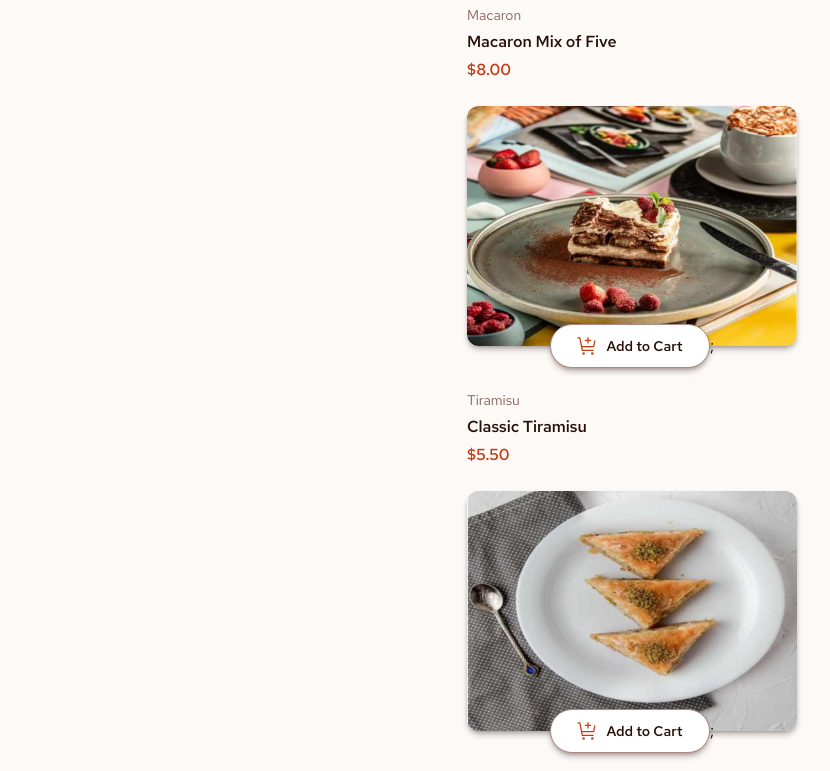
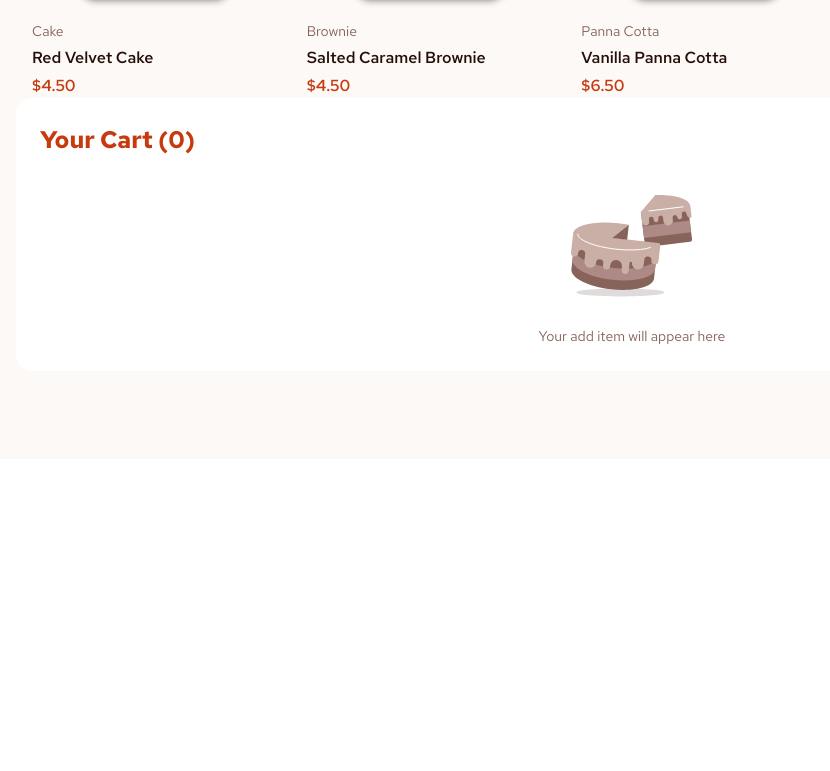
Before and after one commit to rf1303/Product-List-With-Cart, a React (Vite) app: page / in a window 1280 px wide. Shown: the part 1229-2000 px from the top of the page, without its empty margins (8-838 px from the left). After the commit the page ends 1688 px from the top, so only its background shows below. Built offline with nearby package versions, Linux system fonts and the light colour scheme.

Commit message:
youtcartadd empty

```diff
--- a/src/ButtonsCarts.jsx
+++ b/src/ButtonsCarts.jsx
@@ -8,7 +8,6 @@ export function cartReducer(state, action) {
             const cartProducts = state.items.find(
                 item => item.name === action.payload.name
             );
-
             if (cartProducts) {
                 return {
                     ...state,
@@ -19,13 +18,11 @@ export function cartReducer(state, action) {
                     )
                 };
             }
-
             return {
                 ...state,
                 items: [...state.items, { ...action.payload, quantity: 1 }]
             };
         }
-
         case "INCREMENT":
             return {
                 ...state,
@@ -35,7 +32,6 @@ export function cartReducer(state, action) {
                         : item
                 )
             };
-
         case "DECREMENT":
             return {
                 ...state,
@@ -47,6 +43,11 @@ export function cartReducer(state, action) {
                     )
                     .filter(item => item.quantity > 0)
             };
+        case "REMOVE":
+           return {
+                ...state,
+                items: state.items.filter(item => item.id !== action.id)
+            };
 
         default:
             return state;
--- a/src/Desserts.jsx
+++ b/src/Desserts.jsx
@@ -7,18 +7,18 @@ export function Desserts() {
     const { dataProducts } = useJsonData()
 
     return (
-        <main className='grid items-center justify-items-center gap-8'>
+        <main className='  px-6 grid items-center justify-items-center gap-8 md:px-10'>
             <header className='w-full max-w-82.5 text-left'>
                 <h1 className='text-rose-900 text-preset-1 font-bold'>Desserts</h1>
             </header>
-            <div className='w-full max-w-82.5 grid items-center justify-items-center gap-6 md:grid-col[repeat(3,13.333rem)] xl:grid-col[repeat(3,15.667rem)]'>
+<div className='w-full grid crid-cols-1 xs:grid-cols-[repeat(auto-fill,minmax(13.333rem,1fr))] items-center justify-items-center gap-6 xl:grid-cols-[repeat(3,15.667rem)] md:gap-x-6 md:gap-y-8'>
                 {dataProducts.map((item) => (
                     <div key={item.id} className='w-full max-w-82.5'>
                         <div className=''>
                             <picture>
                                 <source srcSet={item.image.desktop} media='(min-width: 80em)' />
                                 <source srcSet={item.image.tablet} media='(min-width: 47.938em)' />
-                                <img src={item.image.desktop} alt={`image of ${item.name}`} className="w-full  max-w-82.5 h-clampImg rounded-xl shadow-md/30 shadow-rose-900" />
+                                <img src={item.image.desktop} alt={`image of ${item.name}`} className="w-full max-w-82.5 h-53 rounded-xl shadow-md/30 shadow-rose-900 lg:h-60" />
                             </picture>
                             <div className='flex items-center justify-center transform -translate-y-1/2'>
                                 <AddCartBtn dataProducts={item} />
--- a/src/YourCartAdd.jsx
+++ b/src/YourCartAdd.jsx
@@ -1,10 +1,58 @@
+import { IconCarbonNeutral, IconEmptyCart, IconRemove } from '../public/assets/svg/IconSvg.jsx';
 import { useAddCart } from './data-context/CartOrderData.jsx'
 
 export function YourAddCart() {
-    const { state } = useAddCart();
+    const { state, dispatch } = useAddCart();
     const totalItems = state.items.reduce((sum, item) => sum + item.quantity, 0);
 
+    const handleRemove = (id) => {
+        dispatch({ type: "REMOVE", id })
+    };
     return (
-        <div className='text-lg text-red'>Your Cart ({state.items.length})</div>
+        <div className='bg-white mx-6 p-6 rounded-2xl font-redHatText grid gap-6'>
+            <h2 className='text-red text-preset-2 font-bold'>Your Cart ({state.items.length})</h2>
+            <div className='divide-y divide-rose-100'>
+                {state.items.length === 0 ? (
+                    <div className='grid items-center justify-items-center gap-4'>
+                        <IconEmptyCart />
+                        <span className='text-preset-4 text-rose-500'>Your add item will appear here</span>
+                    </div>
+                )
+                    : (state.items.map(item => (
+                        <div key={item.id} className='py-4 flex items-center justify-between '>
+                            <div className='text-preset-4 font-semibold grid gap-2'>
+                                <h3 className='text-preset-4 text-rose-900 '>{item.name}</h3>
+                                <div className='flex items-center justify-start gap-2'>
+                                    <span className='text-red'>{item.quantity}x</span>
+                                    <span className='text-rose-500 font-normal'>@ ${item.price.toFixed(2)}</span>
+                                    <span className='text-rose-500'>${(item.price * item.quantity).toFixed(2)}</span>
+                                </div>
+                            </div>
+                            <button typeof='button' onClick={() => handleRemove(item.id)}
+                                className='icon__remove'><IconRemove /></button>
+                        </div>
+                    )))}
+            </div>
+            {state.items.length === 0 ? (``)
+                : (
+                    <>
+                        <div className='w-full h-px bg-rose-100'></div>
+                        <div className='flex items-center justify-between'>
+                            <span className='text-preset-4 text-rose-900 capitalize'>order total</span>
+                            <span className='text-preset-2 font-bold text-rose-900'>
+                                ${state.items
+                                    .reduce((acc, curr) => acc + curr.price * curr.quantity, 0)
+                                    .toFixed(2)}
+                            </span>
+                        </div>
+                        <div className='flex items-center justify-center bg-rose-50 py-3 rounded-lg gap-2'>
+                            <IconCarbonNeutral />
+                            <span className='text-preset-4 text-rose-900 font-normal leading-loose'>This is a <span className='font-bold'>Carbon-neutral</span> delivery</span>
+
+                        </div>
+                        <button typeof='button' className='bg-red text-preset-3 font-semibold capitalize rounded-full py-4' >comfirm order</button>
+                    </>
+                )}
+        </div>
     );
 }
--- a/src/index.css
+++ b/src/index.css
@@ -42,6 +42,8 @@ body,
 }
 
 @theme {
+    --breakpoint-xs: 28.75rem;
+
     --color-red: hsl(14, 86%, 42%);
     --color-rose-900: hsl(14, 65%, 9%);
     --color-rose-500: hsl(12, 20%, 44%);
@@ -65,6 +67,10 @@ body,
     @apply flex items-center justify-center w-5 h-5 border border-white rounded-full
 }
 
+.icon__remove {
+@apply w-5 h-5 border border-rose-400 rounded-full text-rose-400 flex items-center justify-center;
+}
+
 /* @media (prefers-color-scheme: light) { */
 /*   :root { */
 /*     color: #213547; */
```
